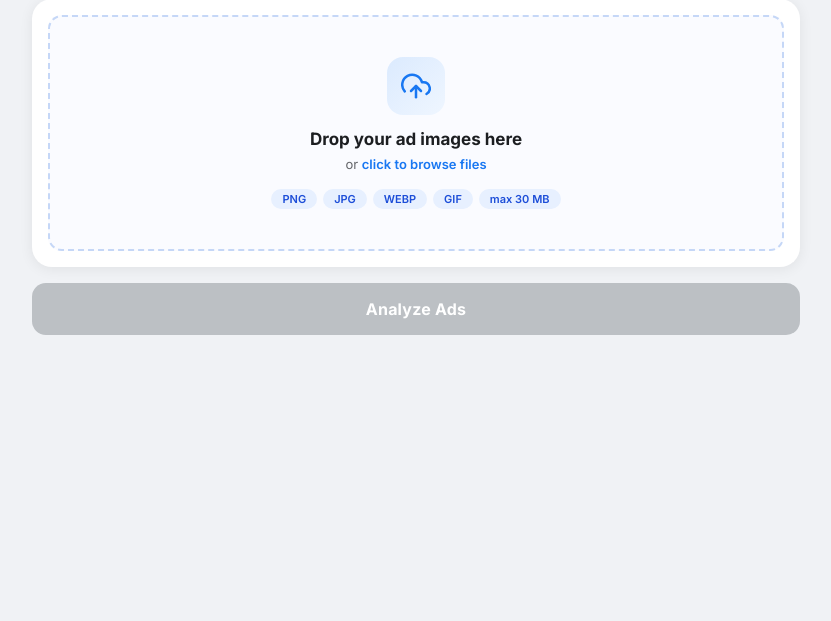
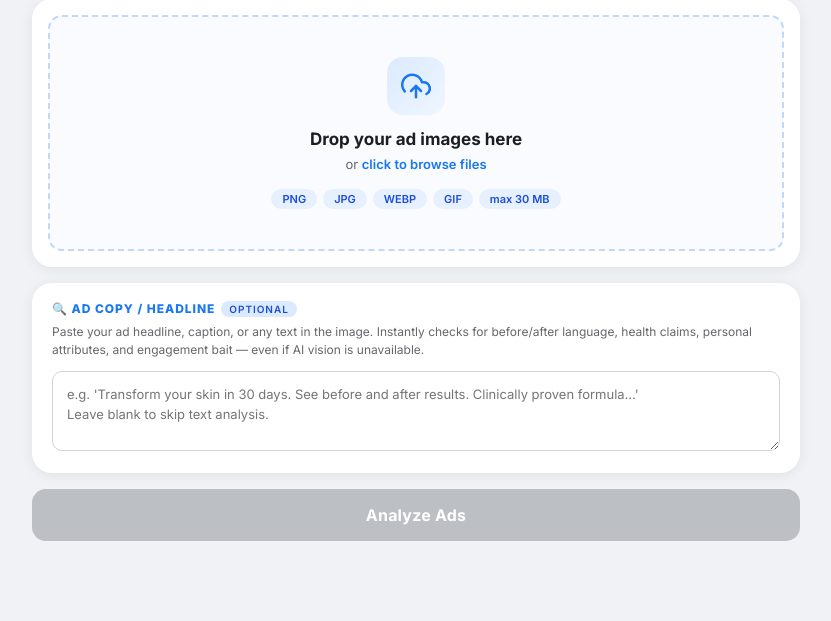
Before and after one commit to theOne123-23/Meta-Ads-Static-Checker, a Flask app: page / in a window 1280 px wide. Shown: the part 263-884 px from the top of the page, without its empty margins (224-1055 px from the left). Before the commit the page ends 598 px from the top, so only its background shows below. Run offline with Flask 3, Linux system fonts and the light colour scheme.

Commit message:
Re-add ad copy textarea alongside AI vision checking
Both run together: AI vision analyzes the image automatically,
text checker scans the typed headline/caption for policy violations.

https://claude.ai/code/session_01BaKDCzmzwQvbXDNrtyNeWG

```diff
--- a/templates/index.html
+++ b/templates/index.html
@@ -210,6 +210,12 @@ input[type=file]{display:none}
     <input type="file" id="fileIn" accept=".png,.jpg,.jpeg,.gif,.webp" multiple/>
   </div>
 
+  <div class="copy-card">
+    <div class="copy-card-lbl">🔍 Ad Copy / Headline <span style="font-size:10px;font-weight:600;background:#dbeafe;color:#1d4ed8;border-radius:100px;padding:2px 8px">Optional</span></div>
+    <div class="copy-card-sub">Paste your ad headline, caption, or any text in the image. Instantly checks for before/after language, health claims, personal attributes, and engagement bait — even if AI vision is unavailable.</div>
+    <textarea id="adCopy" class="copy-area" placeholder="e.g. 'Transform your skin in 30 days. See before and after results. Clinically proven formula...'&#10;Leave blank to skip text analysis."></textarea>
+  </div>
+
   <button class="btn-go" id="goBtn" disabled>Analyze Ads</button>
 
   <div class="prog-wrap" id="progWrap">
@@ -279,6 +285,7 @@ goBtn.addEventListener('click',async()=>{
 
   const fd=new FormData();
   files.forEach(f=>fd.append('files',f));
+  fd.append('ad_copy',document.getElementById('adCopy').value.trim());
   let prog=10;
   const tick=setInterval(()=>{prog=Math.min(prog+Math.random()*10,88);progFill.style.width=prog+'%'},700);
 
```
